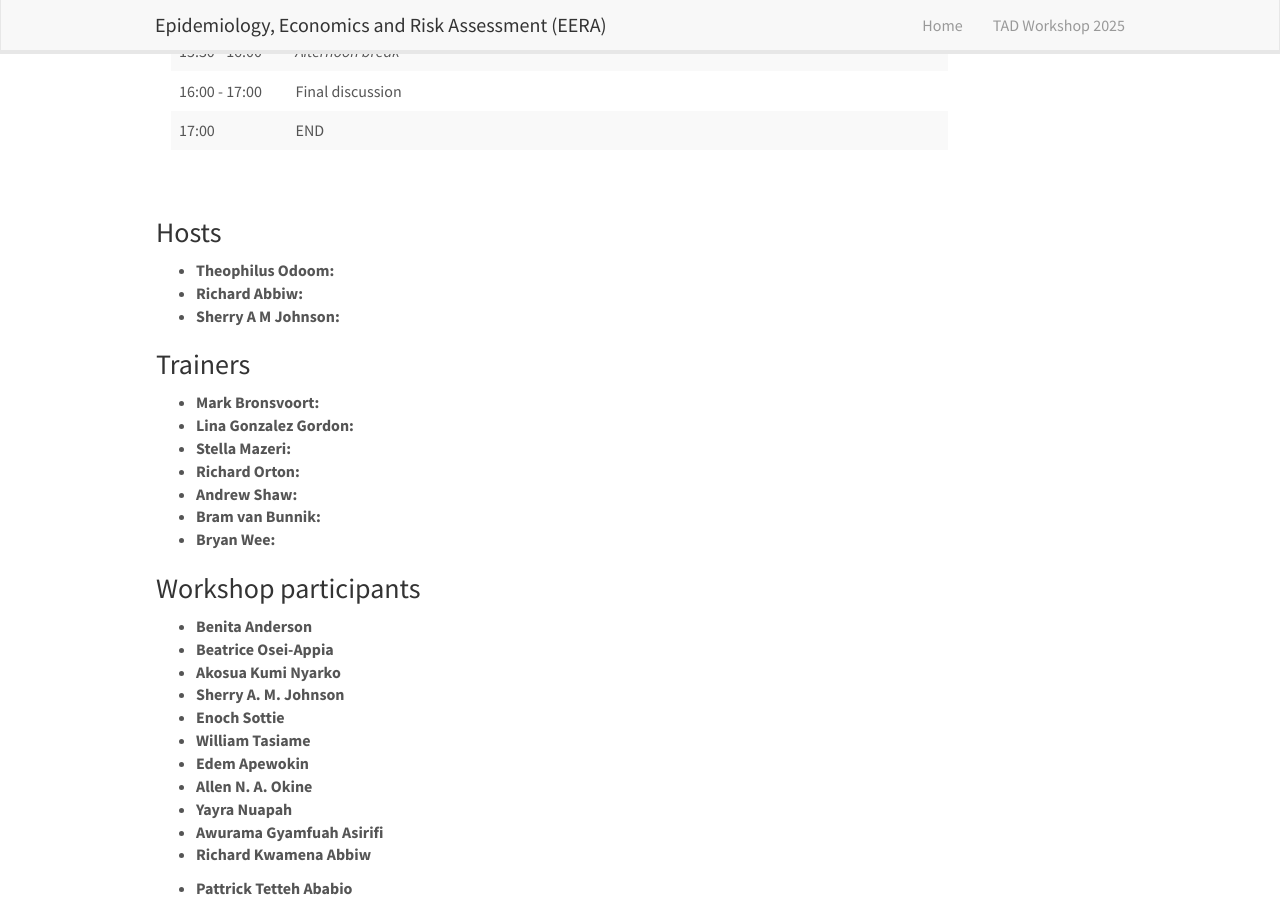
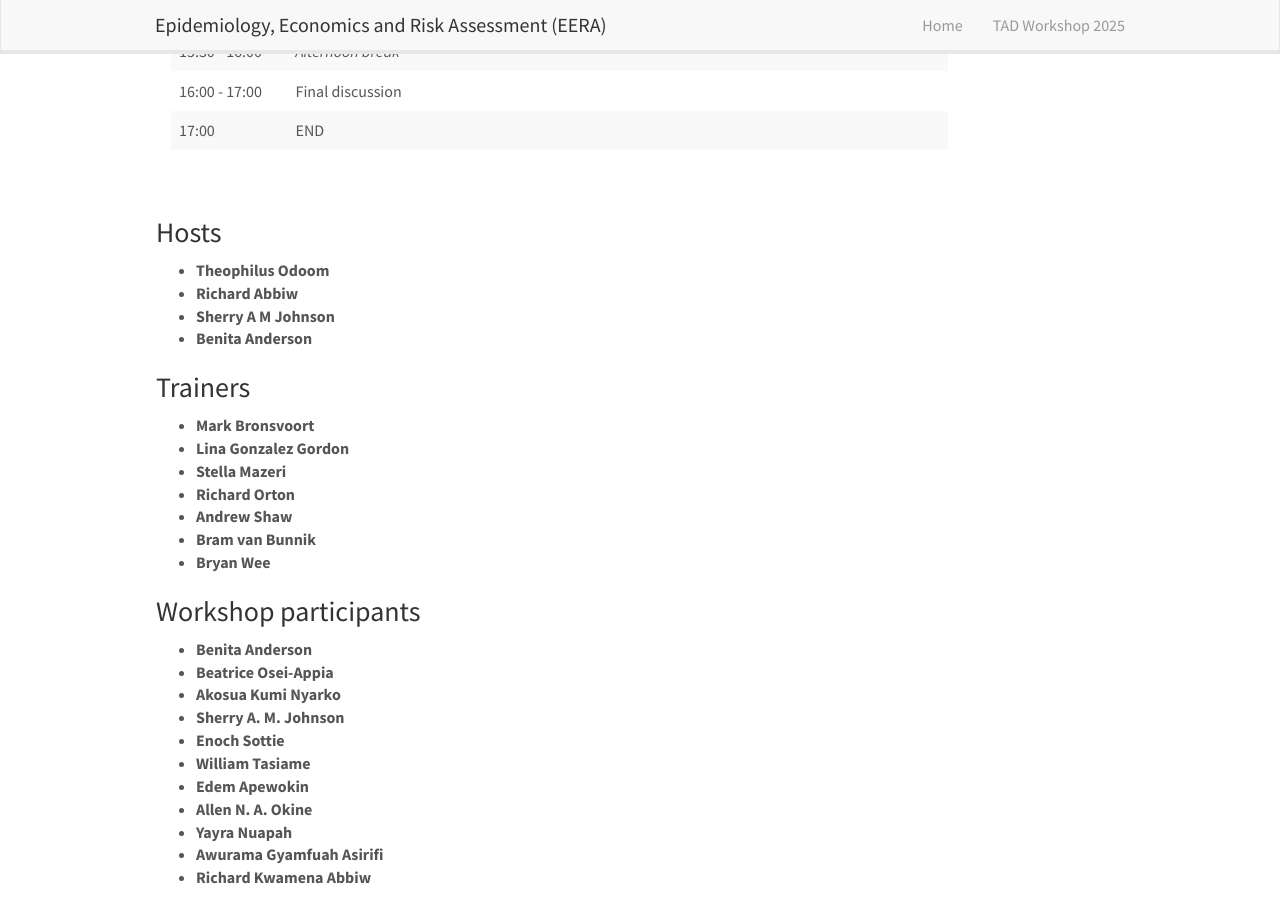
Before and after one commit to EERA-Edinburgh/eera-edinburgh.github.io, a Jekyll site: the page built from _pages/tad-workshop-ghana-2025.md, in a window 1280 px wide and 900 px high, scrolled down 5255 px. Built offline with Jekyll 4.4.1, drawn with Linux system fonts in a browser that asks for light colours; nearby versions of some CDN libraries; comment, search, counter and statistics services are not loaded.

Commit message:
squashed some bugs...

```diff
--- a/_pages/tad-workshop-ghana-2025.md
+++ b/_pages/tad-workshop-ghana-2025.md
@@ -521,20 +521,21 @@ Skip to sequencing workshop programme [day 1](#day1-sb), [day 2](#day2-sb), [day
 
 ### Hosts
 
-* **Theophilus Odoom:**
-* **Richard Abbiw:**
-* **Sherry A M Johnson:**
+* **Theophilus Odoom**
+* **Richard Abbiw**
+* **Sherry A M Johnson**
+* **Benita Anderson**
 
 
 ### Trainers
 
-* **Mark Bronsvoort:**
-* **Lina Gonzalez Gordon:**
-* **Stella Mazeri:**
-* **Richard Orton:**
-* **Andrew Shaw:**
-* **Bram van Bunnik:**
-* **Bryan Wee:**
+* **Mark Bronsvoort**
+* **Lina Gonzalez Gordon**
+* **Stella Mazeri**
+* **Richard Orton**
+* **Andrew Shaw**
+* **Bram van Bunnik**
+* **Bryan Wee**
 
 
 ### Workshop participants
@@ -576,7 +577,7 @@ For any inquiries, please contact Bram: bram.vanbunnik@ed.ac.uk or Richard: (abb
 ## Partners
 
 We'd like to thank the Scottish Funding Council ISPF Partnership Fund for funding this project.
-![sfc logo]({{ site.url }}{{ site.baseurl }}/images/logopic/sfc-logo.svg){width=200}
+![sfc logo]({{ site.url }}{{ site.baseurl }}/images/logopic/sfc-logo.svg)
 
 
 
```
